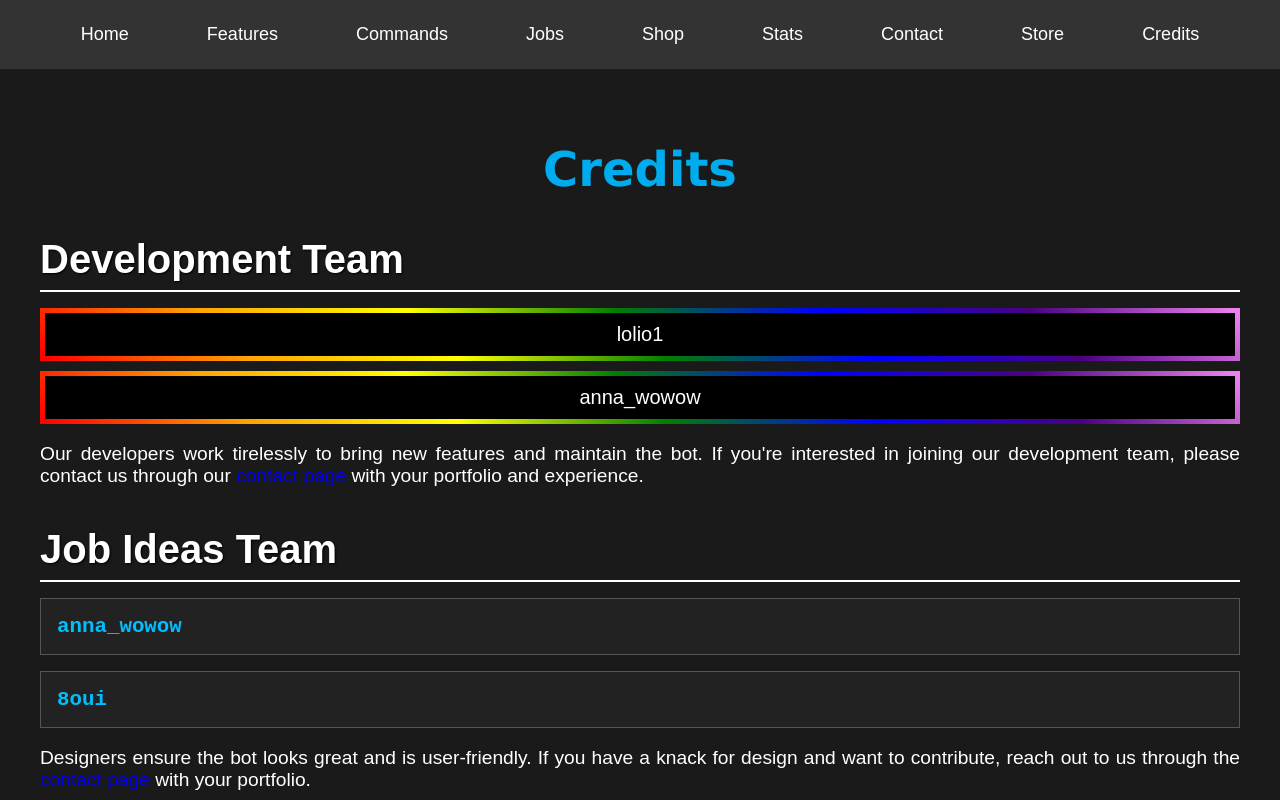
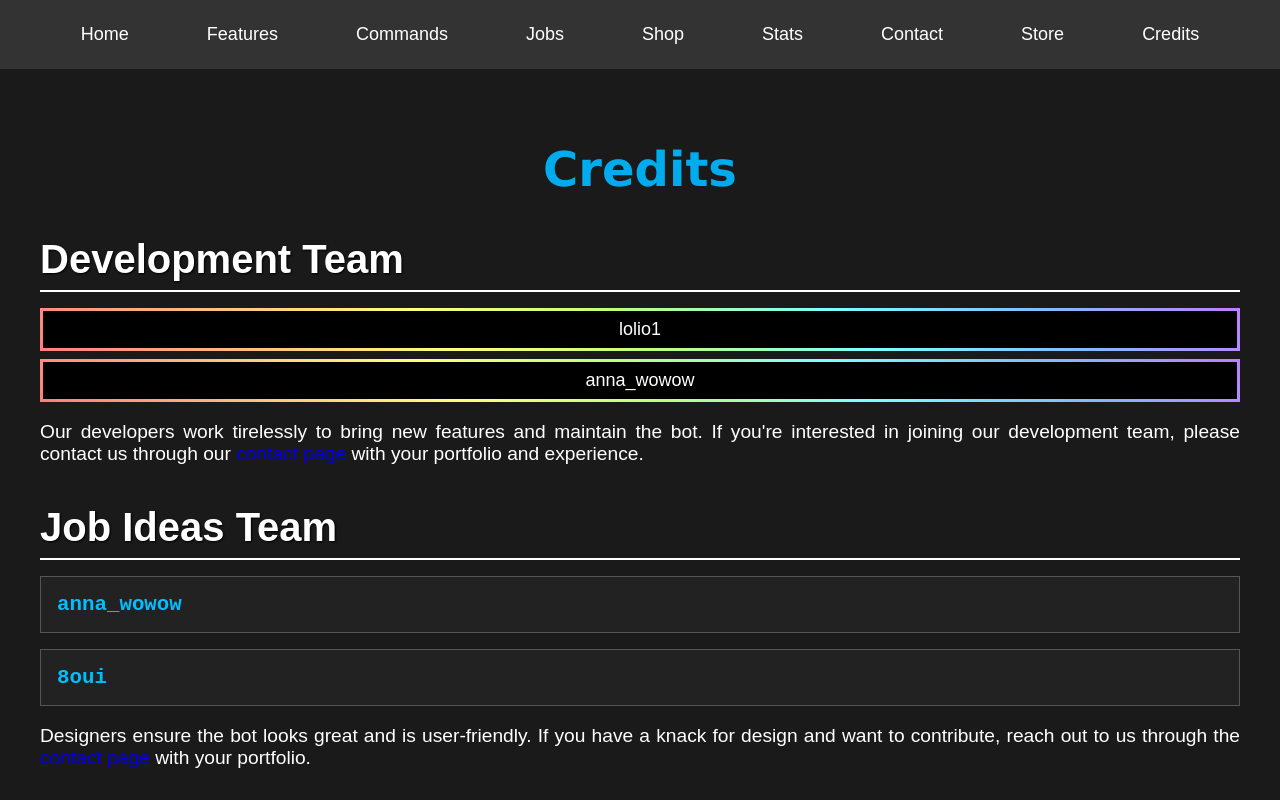
Before and after one commit to lolio9/jobrng.com, a website: page credits.html in a window 1280 px wide. Shown: the top 800 px of the page. Drawn offline with Linux system fonts and the light colour scheme; files that its build step writes are made by us from their sources.

Commit message:
Update credits.html

```diff
--- a/credits.html
+++ b/credits.html
@@ -20,22 +20,23 @@
         .nameplate {
     background-color: #000; /* Dark background */
     color: #fff; /* White text */
-    font-size: 20px; /* Adjust as needed */
-    padding: 10px;
-    margin: 10px 0;
-    border: 5px solid; /* Border width */
-    border-image: linear-gradient(45deg, red, orange, yellow, green, blue, indigo, violet) 1; /* Rainbow border */
-    border-radius: 10px; /* Rounded corners */
+    font-size: 18px; /* Adjust as needed */
+    padding: 8px;
+    margin: 8px 0;
+    border: 3px solid; /* Border width */
+    border-image: linear-gradient(45deg, #ff7f7f, #ffbf7f, #ffff7f, #bfff7f, #7fffff, #7fbfff, #bf7fff) 1; /* Subtle rainbow border */
+    border-radius: 5px; /* Rounded corners */
     text-align: center;
+    transition: border-image 0.5s ease-in-out; /* Smooth transition */
 }
 
-@keyframes rainbowBorder {
-    0% { border-image-source: linear-gradient(45deg, red, orange, yellow, green, blue, indigo, violet); }
-    100% { border-image-source: linear-gradient(45deg, violet, indigo, blue, green, yellow, orange, red); }
+@keyframes subtleRainbowBorder {
+    0% { border-image-source: linear-gradient(45deg, #ff7f7f, #ffbf7f, #ffff7f, #bfff7f, #7fffff, #7fbfff, #bf7fff); }
+    100% { border-image-source: linear-gradient(45deg, #bf7fff, #7fbfff, #7fffff, #bfff7f, #ffff7f, #ffbf7f, #ff7f7f); }
 }
 
 .nameplate:hover {
-    animation: rainbowBorder 3s linear infinite; /* Animated border on hover */
+    animation: subtleRainbowBorder 5s linear infinite; /* Subtle animated border on hover */
 }
 
 
```
